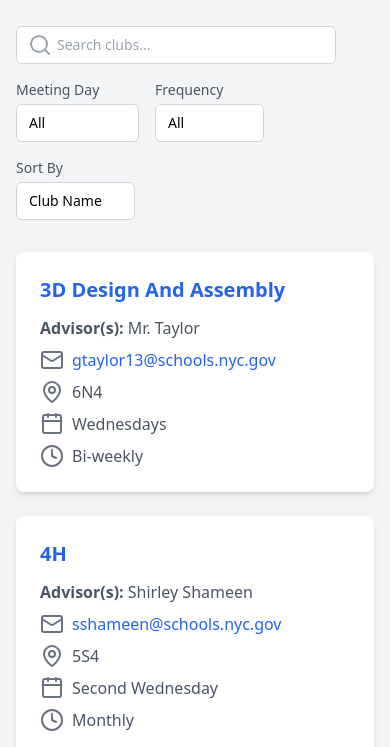
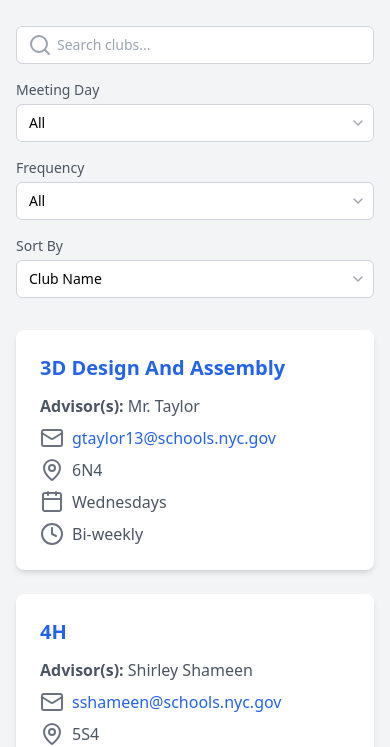
Before and after one commit to rzhu-0812/BTHS-Club-Directory, a plain HTML site: page index.html in a window 390 px wide. Shown: the part 118-865 px from the top of the page. Drawn offline with nearby package versions, Linux system fonts and the light colour scheme.

Commit message:
Made Website Look Better on Mobile

```diff
--- a/index.html
+++ b/index.html
@@ -10,17 +10,18 @@
 <body class="bg-gray-100 font-sans">
     <div class="container mx-auto px-4 py-8 max-w-7xl">
         <h1 class="text-4xl font-bold text-center mb-8 text-gray-800">BTHS Club Directory 2024-2025</h1>
-        <div class="flex flex-col md:flex-row justify-between items-end gap-4 mb-8">
-            <div class="w-full md:w-auto">
-                <div class="relative max-w-xs">
+        <div class="flex flex-col gap-4 mb-8">
+            <div class="w-full">
+                <div class="relative max-w-full">
                     <input type="text" id="searchInput" placeholder="Search clubs..." class="w-full px-3 py-2 pl-10 text-sm border border-gray-300 rounded-md focus:outline-none focus:ring-2 focus:ring-blue-500 focus:border-transparent">
                     <i data-lucide="search" class="absolute left-3 top-1/2 transform -translate-y-1/2 text-gray-400"></i>
                 </div>
             </div>
-            <div class="flex flex-wrap gap-4">
-                <div class="flex flex-col">
+            <div class="flex flex-wrap gap-4 justify-start">
+                <div class="flex flex-col relative w-full sm:w-auto">
                     <label for="meetingDayFilter" class="text-sm font-medium text-gray-600 mb-1">Meeting Day</label>
-                    <select id="meetingDayFilter" class="px-3 py-2 pr-8 text-sm border border-gray-300 rounded-md focus:outline-none focus:ring-2 focus:ring-blue-500 focus:border-transparent appearance-none bg-white">
+                    <div class="relative">
+                        <select id="meetingDayFilter" class="w-full px-3 py-2 pr-10 text-sm border border-gray-300 rounded-md focus:outline-none focus:ring-2 focus:ring-blue-500 focus:border-transparent appearance-none bg-white">
                             <option value="All">All</option>
                             <option value="Monday">Monday</option>
                             <option value="Tuesday">Tuesday</option>
@@ -28,24 +29,38 @@
                             <option value="Thursday">Thursday</option>
                             <option value="Friday">Friday</option>
                         </select>
+                        <div class="absolute inset-y-0 right-0 flex items-center px-2 pointer-events-none">
+                            <i data-lucide="chevron-down" class="w-4 h-4 text-gray-400"></i>
                         </div>
-                <div class="flex flex-col">
+                    </div>
+                </div>
+                <div class="flex flex-col relative w-full sm:w-auto">
                     <label for="frequencyFilter" class="text-sm font-medium text-gray-600 mb-1">Frequency</label>
-                    <select id="frequencyFilter" class="px-3 py-2 pr-8 text-sm border border-gray-300 rounded-md focus:outline-none focus:ring-2 focus:ring-blue-500 focus:border-transparent appearance-none bg-white">
+                    <div class="relative">
+                        <select id="frequencyFilter" class="w-full px-3 py-2 pr-10 text-sm border border-gray-300 rounded-md focus:outline-none focus:ring-2 focus:ring-blue-500 focus:border-transparent appearance-none bg-white">
                             <option value="All">All</option>
                             <option value="Daily">Daily</option>
                             <option value="Weekly">Weekly</option>
                             <option value="Bi-weekly">Bi-weekly</option>
                             <option value="Monthly">Monthly</option>
                         </select>
+                        <div class="absolute inset-y-0 right-0 flex items-center px-2 pointer-events-none">
+                            <i data-lucide="chevron-down" class="w-4 h-4 text-gray-400"></i>
                         </div>
-                <div class="flex flex-col">
+                    </div>
+                </div>
+                <div class="flex flex-col relative w-full sm:w-auto">
                     <label for="sortBy" class="text-sm font-medium text-gray-600 mb-1">Sort By</label>
-                    <select id="sortBy" class="px-3 py-2 pr-8 text-sm border border-gray-300 rounded-md focus:outline-none focus:ring-2 focus:ring-blue-500 focus:border-transparent appearance-none bg-white">
+                    <div class="relative">
+                        <select id="sortBy" class="w-full px-3 py-2 pr-10 text-sm border border-gray-300 rounded-md focus:outline-none focus:ring-2 focus:ring-blue-500 focus:border-transparent appearance-none bg-white">
                             <option value="name">Club Name</option>
                             <option value="advisor">Advisor</option>
                             <option value="frequency">Frequency</option>
                         </select>
+                        <div class="absolute inset-y-0 right-0 flex items-center px-2 pointer-events-none">
+                            <i data-lucide="chevron-down" class="w-4 h-4 text-gray-400"></i>
+                        </div>
+                    </div>
                 </div>
             </div>
         </div>
--- a/script.js
+++ b/script.js
@@ -15,7 +15,7 @@ function renderClubs(clubsToRender) {
 
     clubsToRender.forEach(club => {
         const clubCard = document.createElement('div');
-        clubCard.className = 'bg-white rounded-lg p-6 shadow-md hover:shadow-lg transition-shadow duration-300';
+        clubCard.className = 'bg-white rounded-lg p-6 shadow-md hover:shadow-xl transition-shadow duration-300';
         clubCard.innerHTML = `
             <h2 class="text-xl font-semibold text-blue-600 mb-3">${club['Club Name']}</h2>
             <p class="text-gray-600 mb-2"><strong>Advisor(s): </strong>${club['Advisor(s)']}</p>
```
Lines whose indentation alone changed are shown as unchanged.
